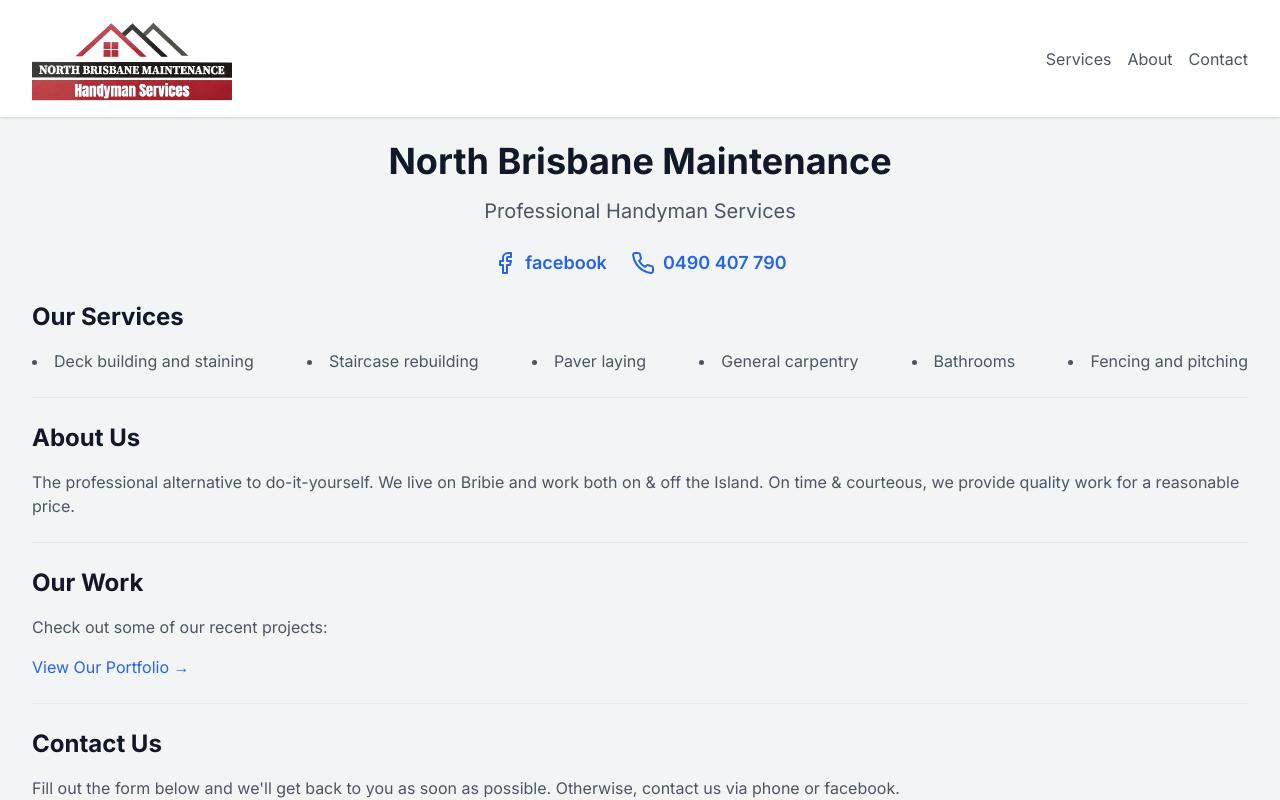
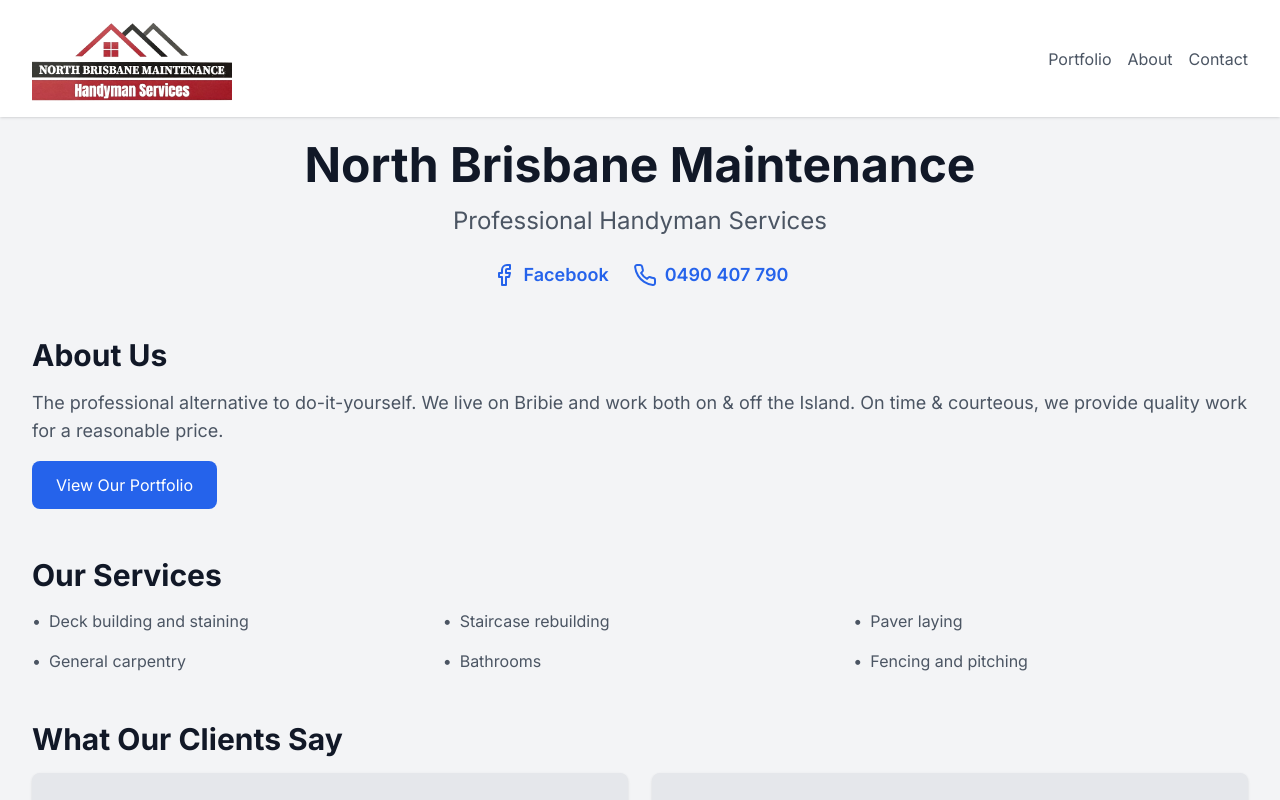
Before and after one commit to pagesolver/northbm, a Next.js app: page / in a window 1280 px wide. Shown: the top 800 px of the page. Built offline with nearby package versions, Linux system fonts and the light colour scheme.

Commit message:
testimonials and layout upgrade

```diff
--- a/src/app/layout.tsx
+++ b/src/app/layout.tsx
@@ -3,7 +3,6 @@ import { Inter } from "next/font/google";
 import "./globals.css";
 import Header from "@/components/Header";
 import Footer from "@/components/Footer";
-import { LocalBusinessJsonLd, NextSeo } from "next-seo";
 
 const inter = Inter({ subsets: ["latin"] });
 
@@ -24,6 +23,9 @@ export const metadata: Metadata = {
       }
     ],
     siteName: "North Brisbane Maintenance"
+  },
+  twitter: {
+    card: 'summary_large_image'
   }
 };
 
@@ -40,7 +42,7 @@ export default function RootLayout({
       <body className={inter.className}>
         <div className="min-h-screen bg-gray-100 flex flex-col">
           <Header />
-          <main className="max-w-screen-xl container py-6 space-y-6 flex-grow">{children}</main>
+          <main className="max-w-screen-xl container py-6 flex-grow">{children}</main>
           <Footer />
         </div>
       </body>
--- a/src/app/our-work/page.tsx
+++ b/src/app/our-work/page.tsx
@@ -45,7 +45,7 @@ const BeforeAfter: React.FC<BeforeAfterProps> = ({ title, description, beforeSrc
 export default function Page() {
     return (
         <>
-            <h1 className="text-3xl font-bold text-gray-900">Our Work</h1>
+            <h1 className="text-3xl font-bold text-gray-900 mb-4">Our Work</h1>
             <Link href="/" className="text-blue-600 hover:text-blue-800 mb-6 inline-block">
                 &larr; Back to Home
             </Link>
--- a/src/app/page.tsx
+++ b/src/app/page.tsx
@@ -1,12 +1,13 @@
+import ContactForm from "@/components/ContactForm";
 import { Facebook, Phone } from "lucide-react";
 import Link from "next/link";
 
 export default function Page() {
   return (
     <>
-      <section className="text-center">
-        <h1 className="text-4xl font-bold text-gray-900 mb-4">North Brisbane Maintenance</h1>
-        <p className="text-xl text-gray-600 mb-6">Professional Handyman Services</p>
+      <div className="text-center mb-12">
+        <h1 className="text-5xl font-bold text-gray-900 mb-4">North Brisbane Maintenance</h1>
+        <p className="text-2xl text-gray-600 mb-6">Professional Handyman Services</p>
 
         <div className="flex justify-center items-center space-x-6">
           <Link
@@ -14,58 +15,61 @@ export default function Page() {
             target="_blank"
             className="flex items-center gap-2 text-blue-600 hover:text-blue-800 transition-colors"
           >
-            <Facebook />
-            <span className="text-lg font-semibold">facebook</span>
+            <Facebook size={24} />
+            <span className="text-lg font-semibold">Facebook</span>
           </Link>
           <Link
             href="tel:0490407790"
             className="flex items-center gap-2 text-blue-600 hover:text-blue-800 transition-colors"
           >
-            <Phone />
+            <Phone size={24} />
             <span className="text-lg font-semibold">0490 407 790</span>
           </Link>
         </div>
+      </div>
+
+      <section id="about" className="mb-12">
+        <h2 className="text-3xl font-bold text-gray-900 mb-4">About Us</h2>
+        <p className="text-lg text-gray-600 mb-4">
+          The professional alternative to do-it-yourself. We live on Bribie and work both on & off the Island.
+          On time & courteous, we provide quality work for a reasonable price.
+        </p>
+        <Link href="/our-work" className="inline-block bg-blue-600 text-white px-6 py-3 rounded-lg hover:bg-blue-700 transition-colors">
+          View Our Portfolio
+        </Link>
       </section>
 
-      <section id="services">
-        <h2 className="text-2xl font-bold text-gray-900 mb-4">Our Services</h2>
-        <ul className="list-disc list-inside text-gray-600 flex flex-wrap justify-between gap-2">
-          <li>Deck building and staining</li>
-          <li>Staircase rebuilding</li>
-          <li>Paver laying</li>
-          <li>General carpentry</li>
-          <li>Bathrooms</li>
-          <li>Fencing and pitching</li>
+      <section id="services" className="mb-12">
+        <h2 className="text-3xl font-bold text-gray-900 mb-4">Our Services</h2>
+        <ul className="grid grid-cols-2 md:grid-cols-3 gap-4 text-gray-600">
+          <li className="flex items-center"><span className="mr-2">•</span>Deck building and staining</li>
+          <li className="flex items-center"><span className="mr-2">•</span>Staircase rebuilding</li>
+          <li className="flex items-center"><span className="mr-2">•</span>Paver laying</li>
+          <li className="flex items-center"><span className="mr-2">•</span>General carpentry</li>
+          <li className="flex items-center"><span className="mr-2">•</span>Bathrooms</li>
+          <li className="flex items-center"><span className="mr-2">•</span>Fencing and pitching</li>
         </ul>
       </section>
 
-      <hr />
-
-      <section id="about">
-        <h2 className="text-2xl font-bold text-gray-900 mb-4">About Us</h2>
-        <p className="text-gray-600">
-          The professional alternative to do-it-yourself. We live on Bribie and work both on & off the Island.
-          On time & courteous, we provide quality work for a reasonable price.
-        </p>
+      <section id="testimonials" className="mb-12">
+        <h2 className="text-3xl font-bold text-gray-900 mb-4">What Our Clients Say</h2>
+        <div className="grid grid-cols-1 md:grid-cols-2 gap-6">
+          <blockquote className="bg-gray-200 p-6 rounded-lg shadow flex flex-col justify-between gap-4">
+            <p className="text-gray-600 italic">"North Brisbane Maintenance did an excellent job on our deck. Professional, punctual, and great attention to detail!"</p>
+            <footer className="text-gray-800 font-semibold">- Petrie Client</footer>
+          </blockquote>
+          <blockquote className="bg-gray-200 p-6 rounded-lg shadow flex flex-col justify-between gap-4">
+            <p className="text-gray-600 italic">"I'm extremely satisfied with the bathroom renovation. They were courteous, clean, and finished on time. Highly recommended!"</p>
+            <footer className="text-gray-800 font-semibold">- Bribie Island Client</footer>
+          </blockquote>
+        </div>
       </section>
 
-      <hr />
-
-      <section id="our-work" className="mb-12">
-        <h2 className="text-2xl font-bold text-gray-900 mb-4">Our Work</h2>
-        <p className="text-gray-600 mb-4">Check out some of our recent projects:</p>
-        <Link href="/our-work" className="text-blue-600 hover:text-blue-800">
-          View Our Portfolio &rarr;
-        </Link>
+      <section id="contact" className="mb-12">
+        <h2 className="text-3xl font-bold text-gray-900 mb-4">Contact Us</h2>
+        <p className="text-lg text-gray-600 mb-6">Get in touch with us for your next project:</p>
+        <ContactForm />
       </section>
-
-      <hr />
-
-      <section id="contact" className="mb-12">
-        <h2 className="text-2xl font-bold text-gray-900 mb-4">Contact Us</h2>
-        <p className="text-gray-600 mb-4">Fill out the form below and we&apos;ll get back to you as soon as possible. Otherwise, contact us via phone or facebook.</p>
-        {/* Add your contact form here */}
-      </section>
-      </>
+    </>
   )
 }
--- a/src/components/Header.tsx
+++ b/src/components/Header.tsx
@@ -4,19 +4,21 @@ import Link from 'next/link'
 export default function Header() {
   return (
     <header className="bg-white shadow">
-      <div className="max-w-screen-xl container py-4 sm:px-6 lg:px-8 flex items-center justify-between">
+      <div className="max-w-screen-xl container py-4 sm:px-6 lg:px-8 flex items-center justify-between gap-4">
+        <div className="flex-shrink-1 max-w-[200px]">
           <Image
             src="/nbmhs-crop-removebg-preview.png"
             alt="North Brisbane Maintenance Logo"
             width={200}
             height={50}
-          className="object-contain"
+            className="object-contain w-full"
           />
-        <nav>
-          <ul className="flex space-x-4">
-            <li><Link href="#services" className="text-gray-600 hover:text-gray-900">Services</Link></li>
-            <li><Link href="#about" className="text-gray-600 hover:text-gray-900">About</Link></li>
-            <li><Link href="#contact" className="text-gray-600 hover:text-gray-900">Contact</Link></li>
+        </div>
+        <nav className="flex-grow">
+          <ul className="flex space-x-2 sm:space-x-4 justify-end">
+            <li><Link href="/our-work" className="text-gray-600 hover:text-gray-900 text-sm sm:text-base">Portfolio</Link></li>
+            <li><Link href="/#about" className="text-gray-600 hover:text-gray-900 text-sm sm:text-base">About</Link></li>
+            <li><Link href="/#contact" className="text-gray-600 hover:text-gray-900 text-sm sm:text-base">Contact</Link></li>
           </ul>
         </nav>
       </div>
```
Lines whose indentation alone changed are shown as unchanged.
